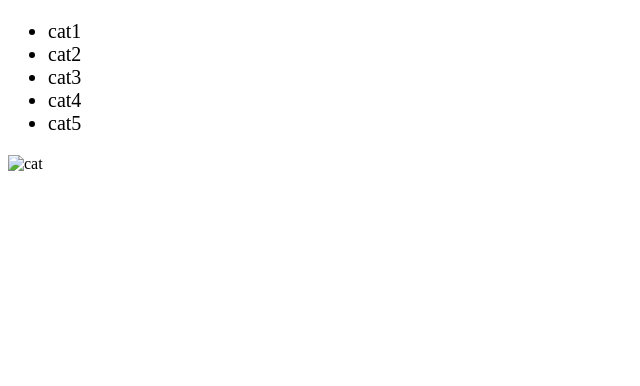
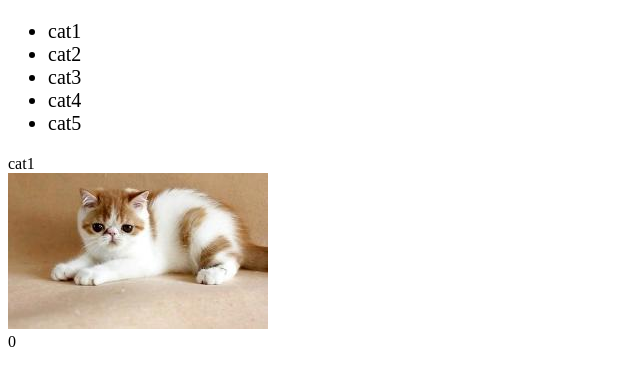
Before and after one commit to savokiss/udacity-demo, a plain HTML site: page javascript-design-pattern/cat-clicker/refactor.html in a window 1280 px wide. Shown: the whole page, without its empty margins (0-640 px from the left). Drawn offline with Linux system fonts and the light colour scheme.

Commit message:
make it better

```diff
--- a/javascript-design-pattern/cat-clicker/refactor.html
+++ b/javascript-design-pattern/cat-clicker/refactor.html
@@ -25,7 +25,7 @@
 
     <script>
         var model = {
-            cat: null,
+            currentCat: null,
             cats: [
                 { name: 'cat1', count: 0 , img: 'cat.jpg'},
                 { name: 'cat2', count: 0 , img: 'cat2.jpg'},
@@ -34,43 +34,37 @@
                 { name: 'cat5', count: 0 , img: 'cat5.jpg'},
             ]
         };
+
         var catView = {
             dom: null,
             catName: null,
             catImg: null,
             catCount: null,
-            listener: function(){
-                octopus.currentCountIncrease();
-                this.renderCount();
-            },
             render: function(){
-                var cat = octopus.getCat();
-                this.catName.innerHTML = cat.name;
-                this.catCount.innerHTML = cat.count;
-                this.catImg.src = cat.img;
-
-            },
-            renderCount: function(){
-                var cat = octopus.getCat();
-                this.catCount.innerHTML = cat.count;
+                var cat = octopus.getCurrentCat();
+                this.catNameElem.innerHTML = cat.name;
+                this.catImgElem.src = cat.img;
+                this.catCountElem.innerHTML = cat.count;
             },
             init: function(){
                 this.dom = document.querySelector('.cat-view');
-                this.catName = document.querySelector('.cat-name');
-                this.catImg = document.querySelector('.cat-img');
-                this.catCount = document.querySelector('.cat-count');
-                this.catImg.addEventListener('click', this.listener.bind(this), false);
+                this.catNameElem = document.querySelector('.cat-name');
+                this.catImgElem = document.querySelector('.cat-img');
+                this.catCountElem = document.querySelector('.cat-count');
+                this.catImgElem.addEventListener('click', octopus.incrementCounter, false);
+                this.render();
             }
         };
+
         var listView = {
             dom: null,
             render: function(){
-                octopus.getAllCats().forEach(function(value){
+                octopus.getCats().forEach(function(value){
                     var li = document.createElement('li');
                     li.innerHTML = value.name;
                     li.addEventListener('click', function(){
                         octopus.setCurrentCat(value);
-                        octopus.render();
+                        catView.render();
                     }, false);
                     this.dom.append(li);
                 }.bind(this))
@@ -80,28 +74,29 @@
                 this.render();
             }
         }
+
         var octopus = {
             setCurrentCat: function(cat){
-                model.cat = cat;
+                model.currentCat = cat;
             },
-            currentCountIncrease: function(){
-                model.cat.count++;
+            incrementCounter: function(){
+                model.currentCat.count++;
+                catView.render();
             },
-            getAllCats: function(){
+            getCats: function(){
                 return model.cats;
             },
-            getCat: function(){
-                return model.cat;
-            },
-            render: function(){
-                catView.render();
+            getCurrentCat: function(){
+                return model.currentCat;
             },
             init: function(){
+                model.currentCat = model.cats[0];
                 catView.init();
                 listView.init();
             }
         }
 
+        // go
         octopus.init();
 
     </script>
```
